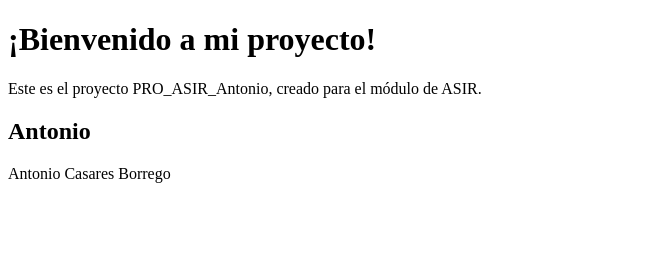
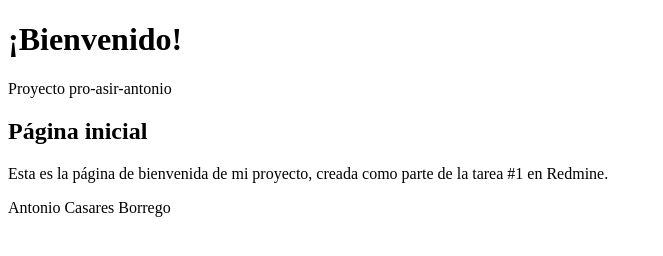
Before and after one commit to AntonioCasaresBorrego/PI_Antonio_Casares_Borrego, a plain HTML site: page paginas/inicio.html in a window 1280 px wide. Shown: the whole page, without its empty margins (0-663 px from the left). Drawn offline with Linux system fonts and the light colour scheme.

Commit message:
refs #3 Crear pagina inicial de bienvenida

```diff
--- a/paginas/inicio.html
+++ b/paginas/inicio.html
@@ -2,12 +2,20 @@
 <html lang="es">
 <head>
   <meta charset="UTF-8">
-  <title>Bienvenida - PRO_ASIR_Antonio</title>
+  <meta name="viewport" content="width=device-width, initial-scale=1.0">
+  <title>Bienvenida | pro-asir-antonio</title>
 </head>
 <body>
-  <h1>¡Bienvenido a mi proyecto!</h1>
-  <p>Este es el proyecto PRO_ASIR_Antonio, creado para el módulo de ASIR.</p>
-  <h2>Antonio</h2>
-  <p>Antonio Casares Borrego</p>
+  <header>
+    <h1>¡Bienvenido!</h1>
+    <p>Proyecto pro-asir-antonio</p>
+  </header>
+  <main>
+    <h2>Página inicial</h2>
+    <p>Esta es la página de bienvenida de mi proyecto, creada como parte de la tarea #1 en Redmine.</p>
+  </main>
+  <footer>
+    Antonio Casares Borrego
+  </footer>
 </body>
 </html>
```
